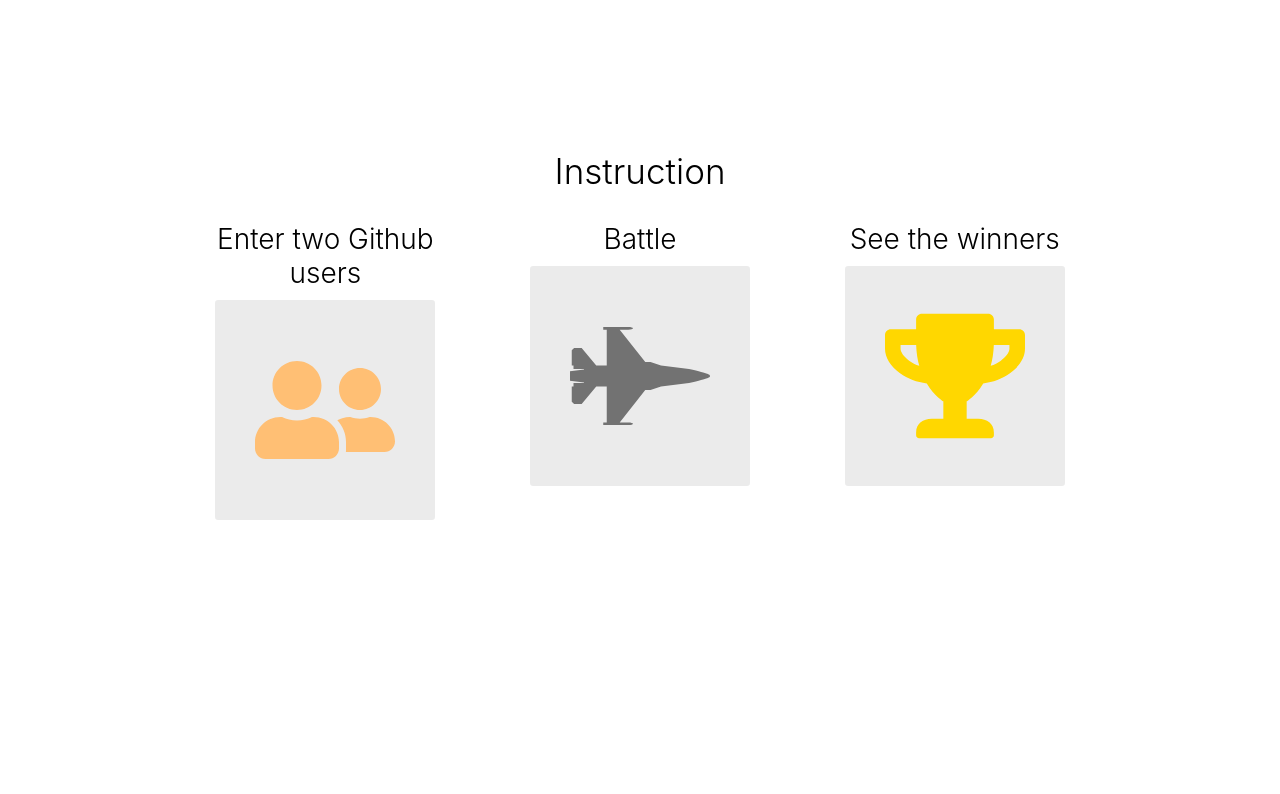
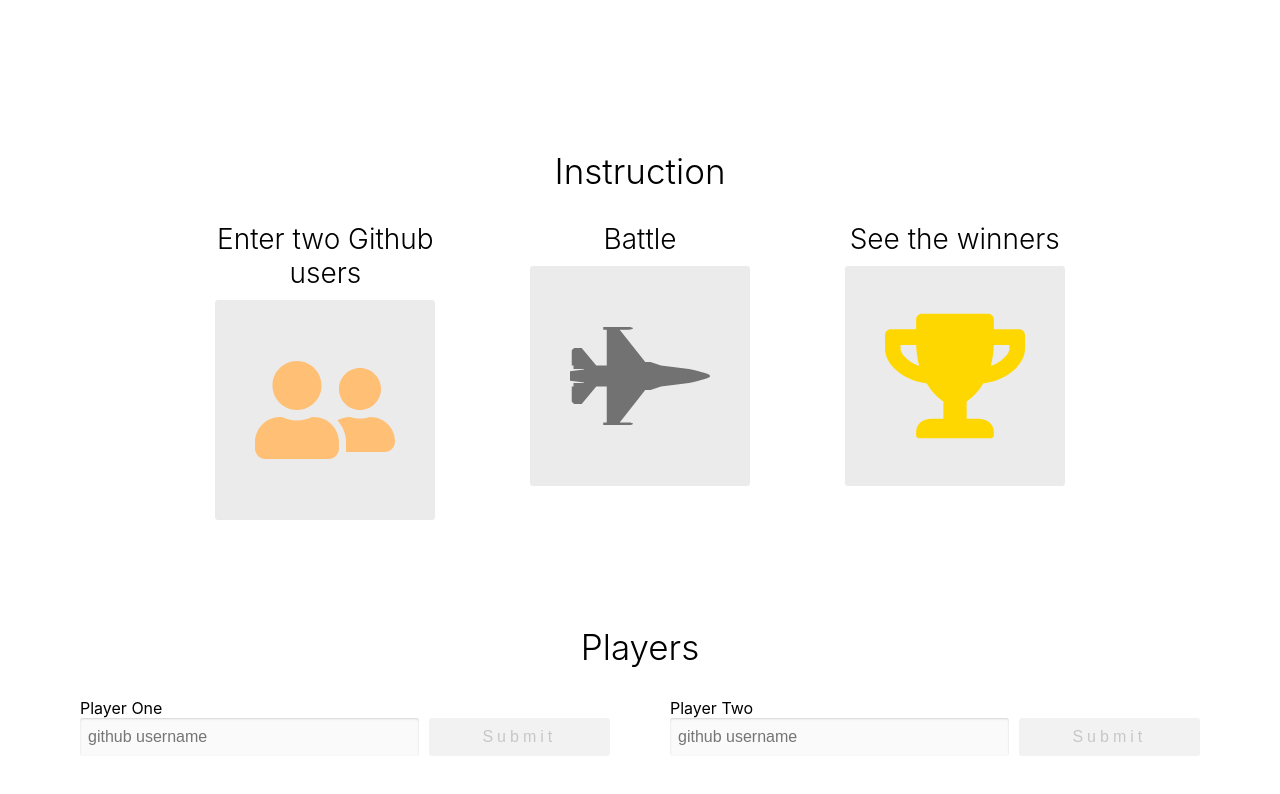
Before and after one commit to TomikBoi/github-battle, a React app: page / in a window 1280 px wide. Built offline with nearby package versions, Linux system fonts and the light colour scheme.

Commit message:
Render two player input

```diff
--- a/app/components/Battle.js
+++ b/app/components/Battle.js
@@ -93,11 +93,48 @@ PlayerInput.propTypes = {
 };
 
 export default class Battle extends React.Component {
+  constructor(props) {
+    super(props)
+
+    this.state = {
+      playerOne: null,
+      playerTwo: null,
+    }
+
+    this.handleSubmit = this.handleSubmit.bind(this)
+  }
+
+  handleSubmit(id, player) {
+    this.setState({
+      [id]: player
+    })
+  }
+
   render() {
+    const { playerOne, playerTwo } = this.state
+
     return (
       <React.Fragment>
         <Instructions />
 
+      <div className='player-container'>
+        <h1 className='center-text header-lg'>Players</h1>
+          <div className='row space-around'>
+            {playerOne === null && (
+              <PlayerInput
+              label='Player One'
+              onSubmit={(player) => this.handleSubmit('playerOne', player)}
+              />
+            )}
+
+            {playerTwo === null && (
+              <PlayerInput
+              label='Player Two'
+              onSubmit={(player) => this.handleSubmit('playerTwo', player)}
+              />
+            )}
+          </div>
+      </div>
       </React.Fragment>
     );
   }
--- a/app/index.css
+++ b/app/index.css
@@ -206,3 +206,7 @@ li {
   background: #f2f2f2;
   color: #c7c7c7
 }
+
+.player-container {
+  margin: 100px 0;
+}
```
